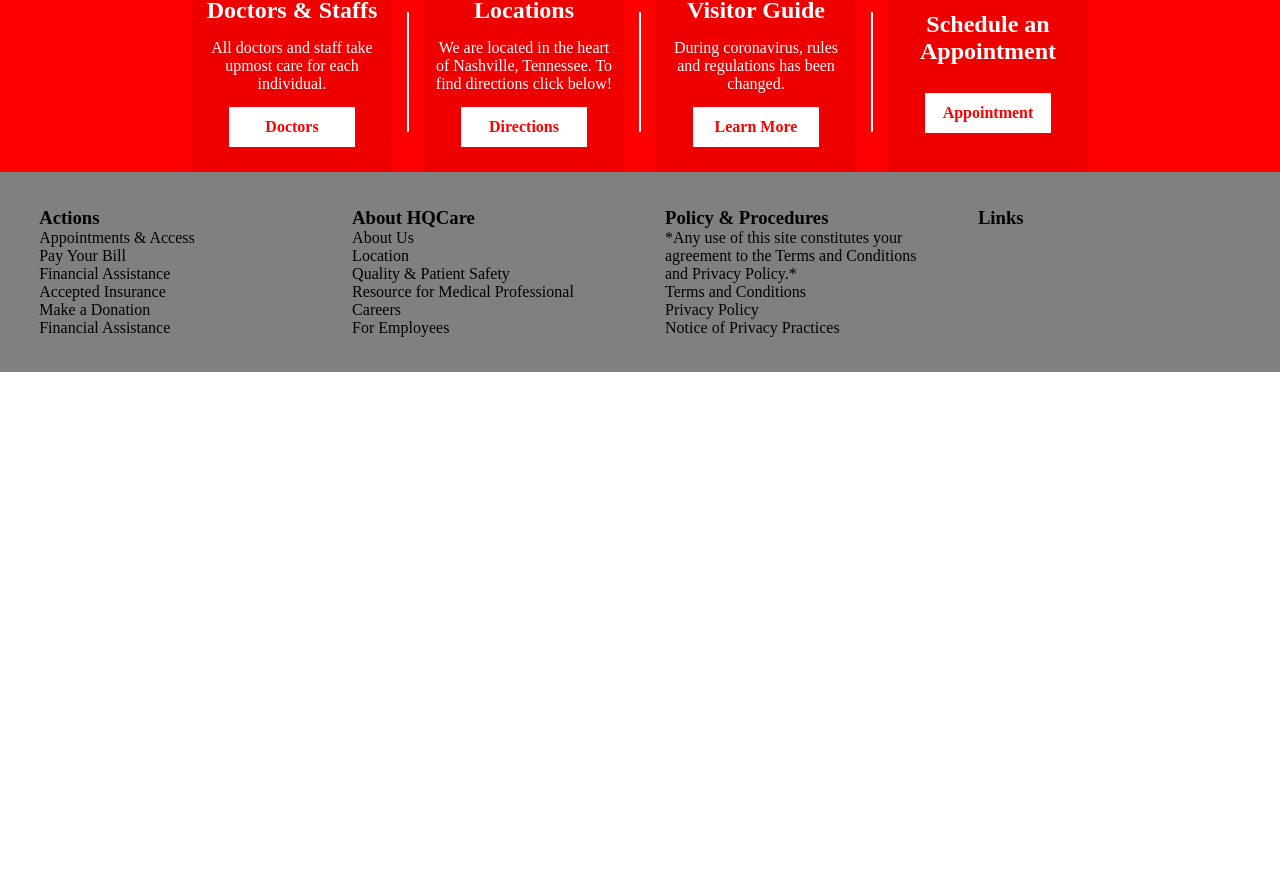
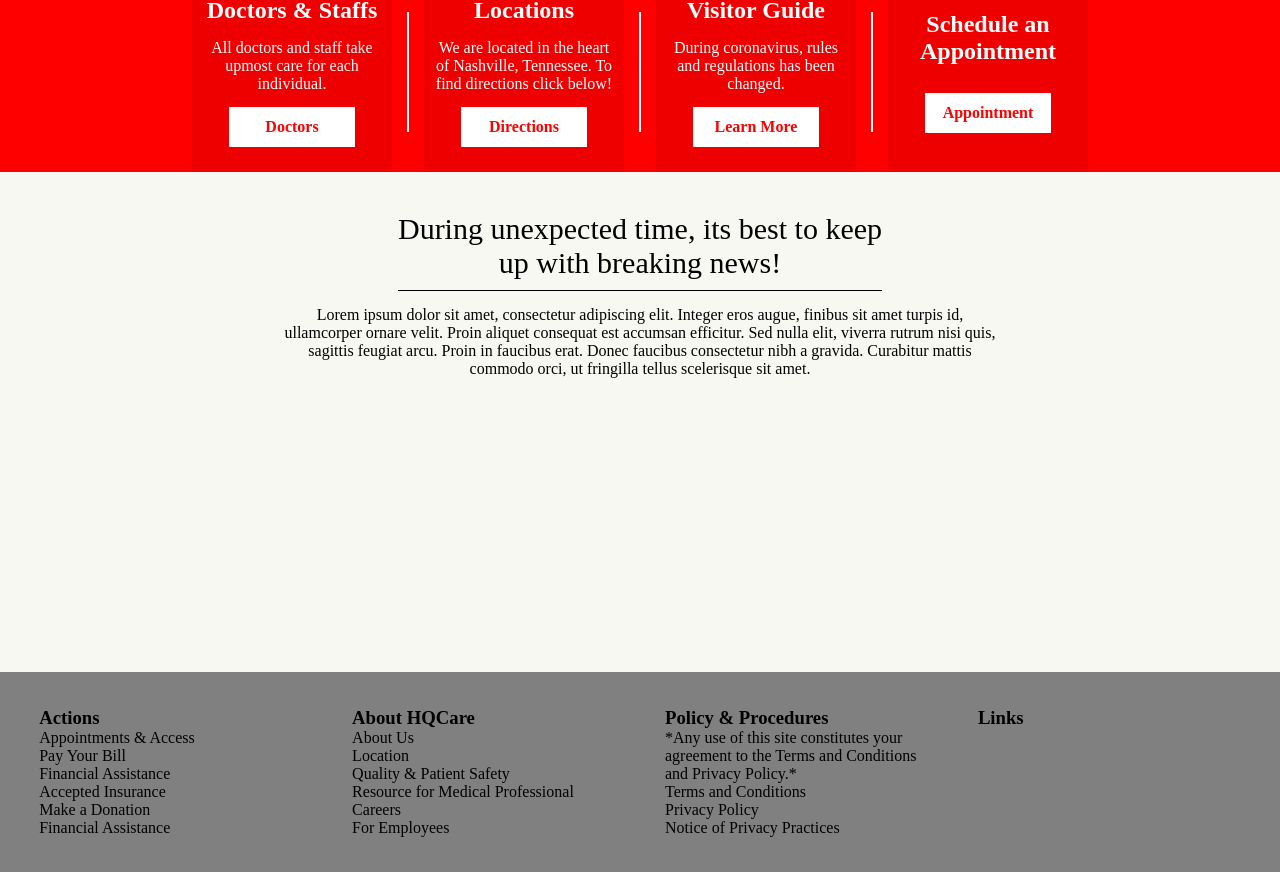
Before and after one commit to hquach-cs/HQHealthcare, a React (Create React App) app: page / in a window 1280 px wide. Shown: the part 628-1500 px from the top of the page. Before the commit the page ends 1000 px from the top, so only its background shows below. Built offline with nearby package versions, Linux system fonts and the light colour scheme.

Commit message:
Started story section

```diff
--- a/src/App.js
+++ b/src/App.js
@@ -5,13 +5,14 @@ import Navbar from "./components/Navbar";
 import Header from "./components/Header";
 import Footer from "./components/Footer";
 import SignIn from "./components/SignIn";
-
+import StorySection from "./components/StorySection";
 function App() {
   return (
     <Router>
       <Navbar />
       <Route exact path="/">
         <Header />
+        <StorySection />
         <Footer />
       </Route>
       <Route path="/signin">
--- a/src/components/Header/HeaderElements.js
+++ b/src/components/Header/HeaderElements.js
@@ -19,7 +19,6 @@ export const HeaderWarningText = styled.span`
 `;
 
 export const HeaderWarningButton = styled.div`
-  border: 2px solid #dd0000;
   display: inline;
   border-radius: 5px;
   margin-left: 20px;
--- a/src/components/SignIn/SignInElements.js
+++ b/src/components/SignIn/SignInElements.js
@@ -7,6 +7,9 @@ export const SignInContainer = styled.div`
   top: 40%;
   left: 50%;
   transform: translate(-50%, -45%);
+  @media screen and (max-width: 768px) {
+    width: 90%;
+  }
 `;
 
 export const SignInWrapper = styled.div`
--- /dev/null
+++ b/src/components/StorySection/StoryElements.js
@@ -0,0 +1,34 @@
+import styled from "styled-components";
+import { Link as LinkRouter } from "react-router-dom";
+import { Link as LinkScroll } from "react-scroll";
+
+export const StoryContainer = styled.div`
+  min-height: 500px;
+  width: 100%;
+  background: #f8f8f2;
+  display: flex;
+  flex-direction: column;
+  padding: 40px;
+`;
+
+export const StoryHeader = styled.h1`
+  font-size: 30px;
+  text-align: center;
+  font-weight: normal;
+  padding-bottom: 10px;
+  border-bottom: 1px solid black;
+`;
+
+export const StorySubtext = styled.div`
+  width: 60%;
+  text-align: center;
+  margin-top: 15px;
+`;
+
+export const StoryWrappers = styled.div``;
+
+export const Wrapper = styled.div`
+  width: 100%;
+  display: flex;
+  justify-content: center;
+`;
--- /dev/null
+++ b/src/components/StorySection/index.js
@@ -0,0 +1,35 @@
+import React from "react";
+
+import {
+  StoryContainer,
+  StoryHeader,
+  StorySubtext,
+  StoryWrappers,
+  Wrapper,
+} from "./StoryElements";
+
+const StorySection = () => {
+  return (
+    <StoryContainer>
+      <Wrapper>
+        <StoryHeader>
+          During unexpected time, its best to keep{" "}
+          <span style={{ display: "block" }}> up with breaking news!</span>
+        </StoryHeader>
+      </Wrapper>
+      <Wrapper>
+        <StorySubtext>
+          Lorem ipsum dolor sit amet, consectetur adipiscing elit. Integer eros
+          augue, finibus sit amet turpis id, ullamcorper ornare velit. Proin
+          aliquet consequat est accumsan efficitur. Sed nulla elit, viverra
+          rutrum nisi quis, sagittis feugiat arcu. Proin in faucibus erat. Donec
+          faucibus consectetur nibh a gravida. Curabitur mattis commodo orci, ut
+          fringilla tellus scelerisque sit amet.
+        </StorySubtext>
+      </Wrapper>
+      <StoryWrappers></StoryWrappers>
+    </StoryContainer>
+  );
+};
+
+export default StorySection;
```
